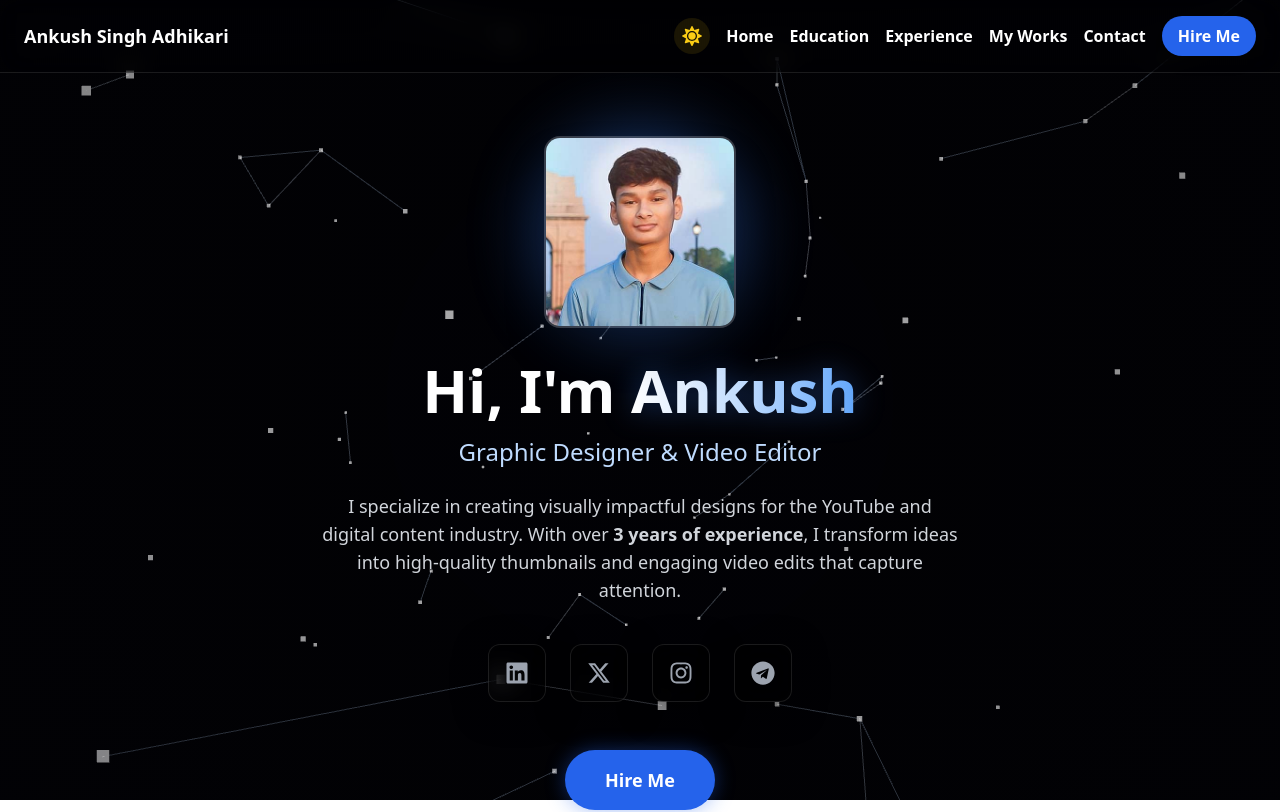
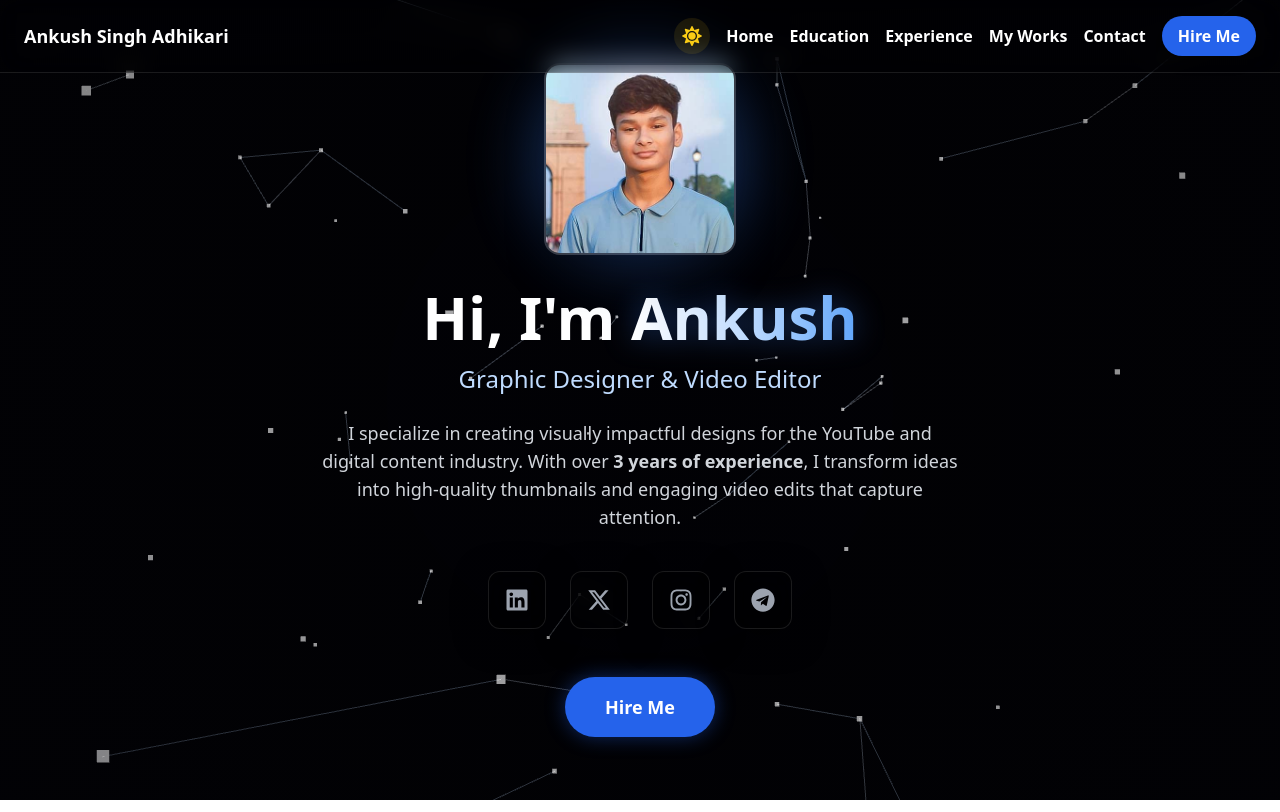
Before and after one commit to Ajay-Singh-Adhikari/Ankush_Portfolio, a React (Vite) app: page / in a window 1280 px wide. Shown: the top 812 px of the page. Built offline with nearby package versions, Linux system fonts and the light colour scheme.

Commit message:
Make header fixed for both light and dark themes

```diff
--- a/src/components/Header.jsx
+++ b/src/components/Header.jsx
@@ -51,7 +51,7 @@ const Header = () => {
         initial={{ y: -60, opacity: 0 }}
         animate={{ y: 0, opacity: 1 }}
         transition={{ duration: 0.6, ease: "easeOut" }}
-        className="flex items-center text-gray-800 bg-white/80 backdrop-blur-lg font-semibold px-6 py-4 justify-between sticky top-0 z-50 border-b border-gray-200/50 shadow-sm"
+        className="flex items-center text-gray-800 bg-white/80 backdrop-blur-lg font-semibold px-6 py-4 justify-between fixed top-0 left-0 right-0 z-50 border-b border-gray-200/50 shadow-sm"
       >
         <motion.div
           onClick={handleScrollTop}
@@ -172,7 +172,7 @@ const Header = () => {
       initial={{ y: -60, opacity: 0 }}
       animate={{ y: 0, opacity: 1 }}
       transition={{ duration: 0.6, ease: "easeOut" }}
-      className="flex items-center text-white bg-black/20 backdrop-blur-md font-semibold px-6 py-4 justify-between sticky top-0 z-50 border-b border-white/10"
+      className="flex items-center text-white bg-black/20 backdrop-blur-md font-semibold px-6 py-4 justify-between fixed top-0 left-0 right-0 z-50 border-b border-white/10"
     >
       <motion.div
         onClick={handleScrollTop}
```
